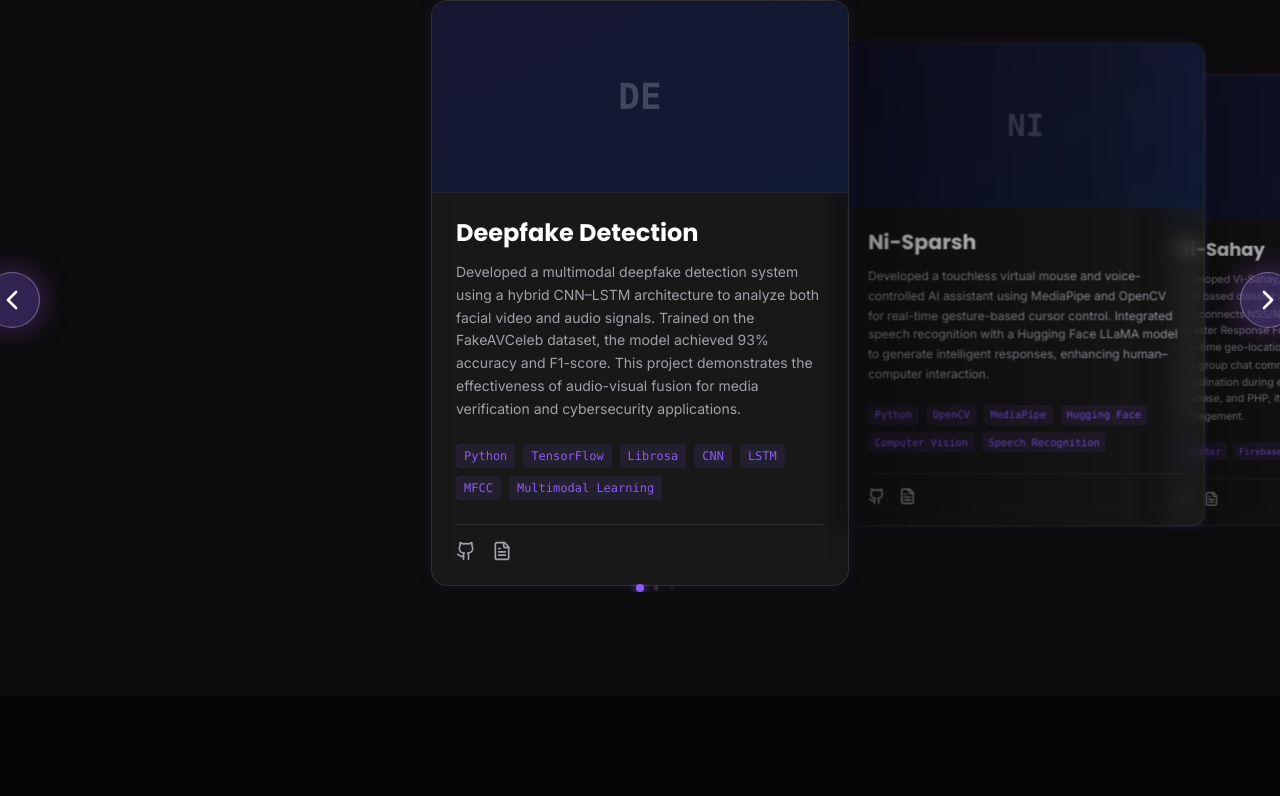
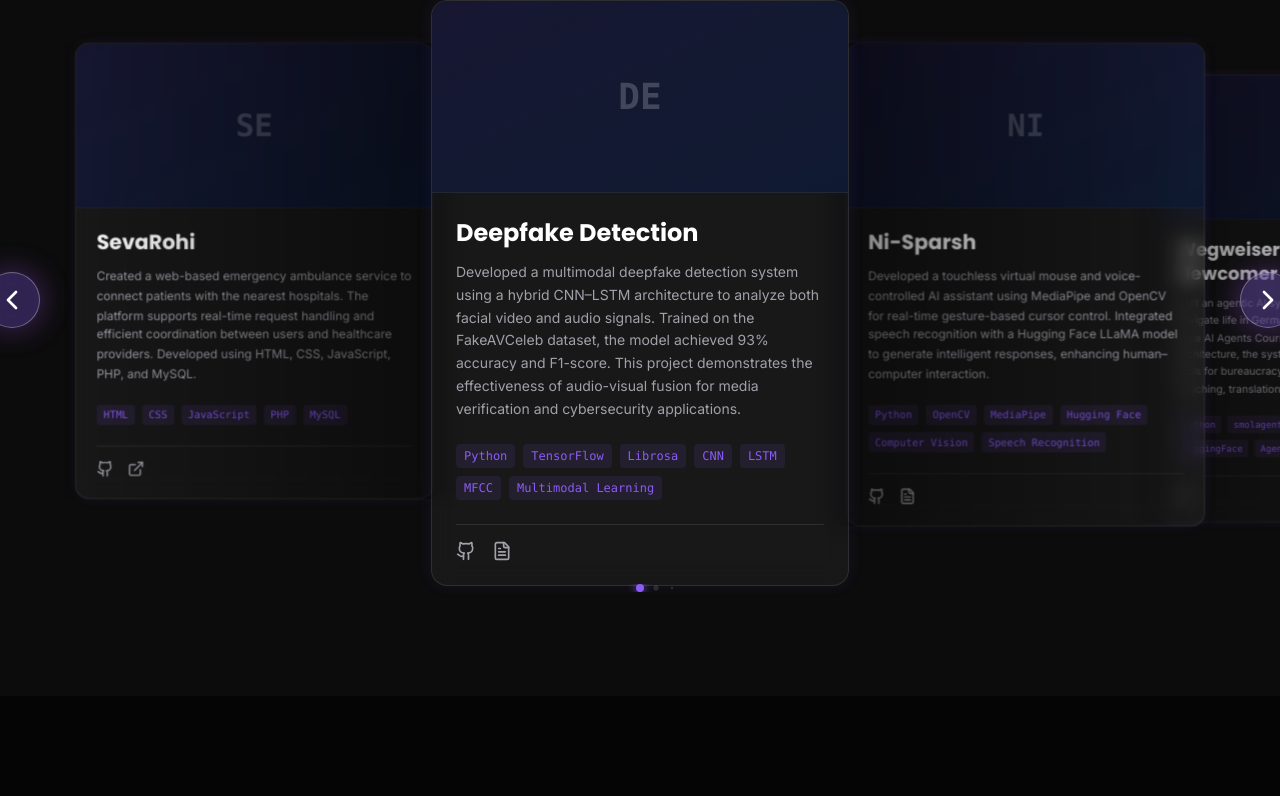
Before and after one commit to Shreyashp26/Portfolio-Website, a React (Vite) app: page / in a window 1280 px wide. Shown: the part 2715-3511 px from the top of the page. Built offline with nearby package versions, Linux system fonts and the light colour scheme.

Commit message:
Update Projects.tsx

```diff
--- a/src/components/Projects.tsx
+++ b/src/components/Projects.tsx
@@ -38,6 +38,20 @@ const projects = [
       "Speech Recognition"
     ],
     links: { github: "https://github.com/Shreyashp26/Ni-Sparsh", paper: "https://drive.google.com/file/d/1qixV6X7M1hr2DqWzRN52R2tQIgWz4w3o/view" }
+  },
+  {
+    title: "Wegweiser — Germany Newcomer AI Agent",
+    description:
+      "Built an agentic AI system to help international students navigate life in Germany, developed during the Hugging Face AI Agents Course. Using smolagents CodeAgent architecture, the system autonomously selects across tools for bureaucracy guidance, German language coaching, translation, and checklist generation.",
+    tags: [
+      "Python",
+      "smolagents",
+      "Gradio",
+      "LLaMA",
+      "HuggingFace",
+      "Agentic AI"
+    ],
+    links: { github: "https://github.com/Shreyashp26/AI_Agent_Wegweiser" }
   },
   {
     title: "Vi-Sahay",
```
